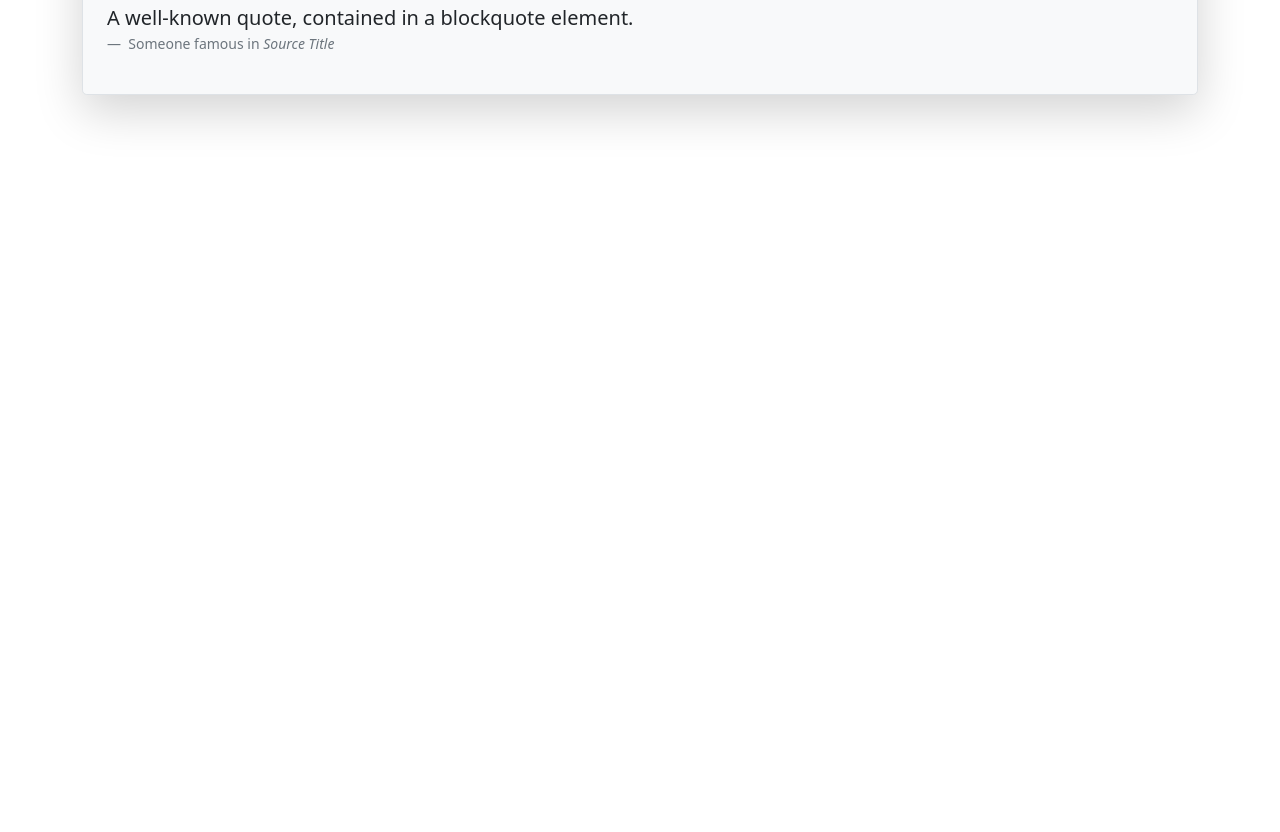
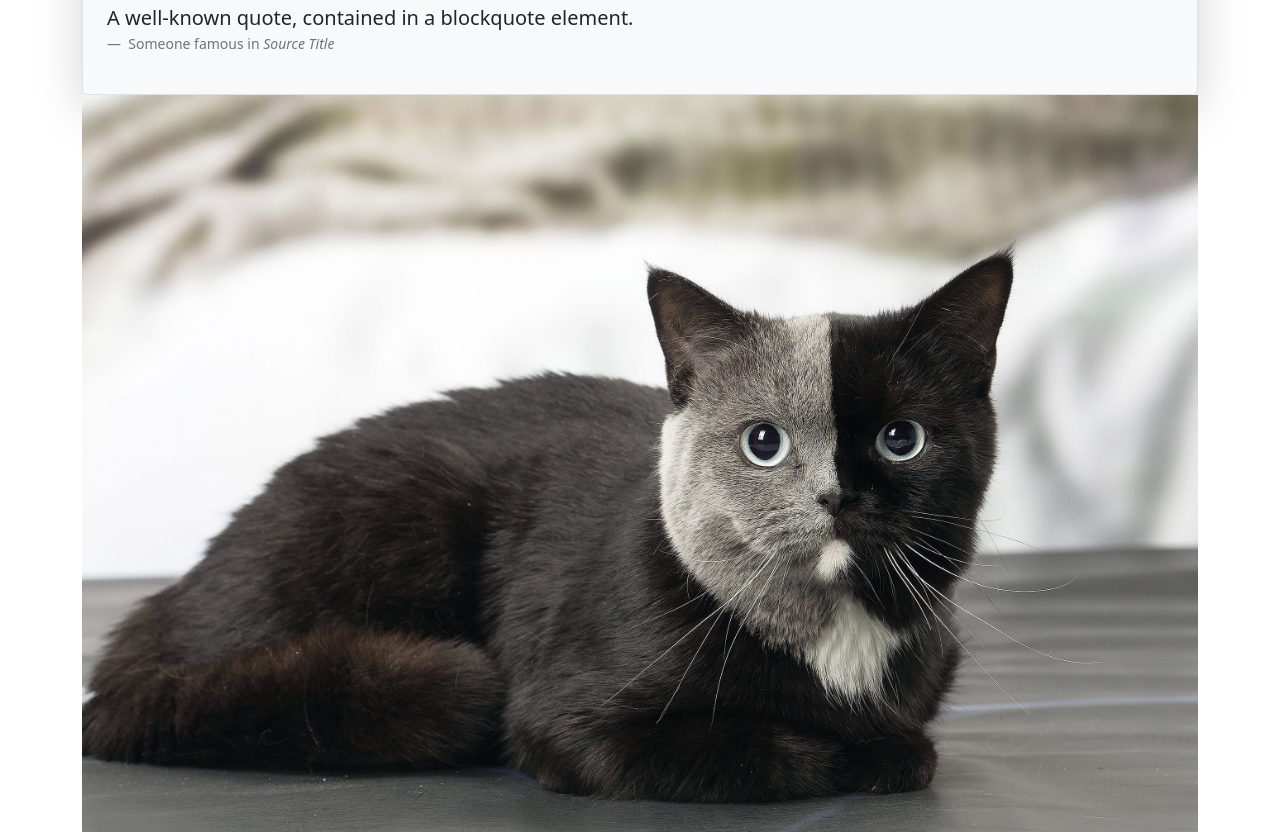
Before and after one commit to E11eman/Intro-to-BootStrap, a plain HTML site: page index.html in a window 1280 px wide. Shown: the part 78-910 px from the top of the page. Before the commit the page ends 800 px from the top, so only its background shows below. Drawn offline with nearby package versions, Linux system fonts and the light colour scheme.

Commit message:
made cool images

```diff
--- a/index.html
+++ b/index.html
@@ -5,6 +5,7 @@
     <meta http-equiv="X-UA-Compatible" content="IE=edge">
     <meta name="viewport" content="width=device-width, initial-scale=1.0">
     <title>Intro to Boot Strap</title>
+    <link href="styles.css" rel="stylesheet">
     <!-- CSS only -->
 <link href="https://cdn.jsdelivr.net/npm/bootstrap@5.1.3/dist/css/bootstrap.min.css" rel="stylesheet" integrity="sha384-1BmE4kWBq78iYhFldvKuhfTAU6auU8tT94WrHftjDbrCEXSU1oBoqyl2QvZ6jIW3" crossorigin="anonymous">
 </head>
@@ -21,6 +22,9 @@
                 </figcaption>
               </figure>
               </header>
+      <div class="customsize">
+        <img src="hqdefault.jpg" class="img-fluid">
+      </div>
       </div>
 </body>
 </html>
--- /dev/null
+++ b/styles.css
@@ -0,0 +1,3 @@
+.customsize{
+
+}
```
Also changed, not shown: 1 other file. Lines whose indentation alone changed are shown as unchanged.
